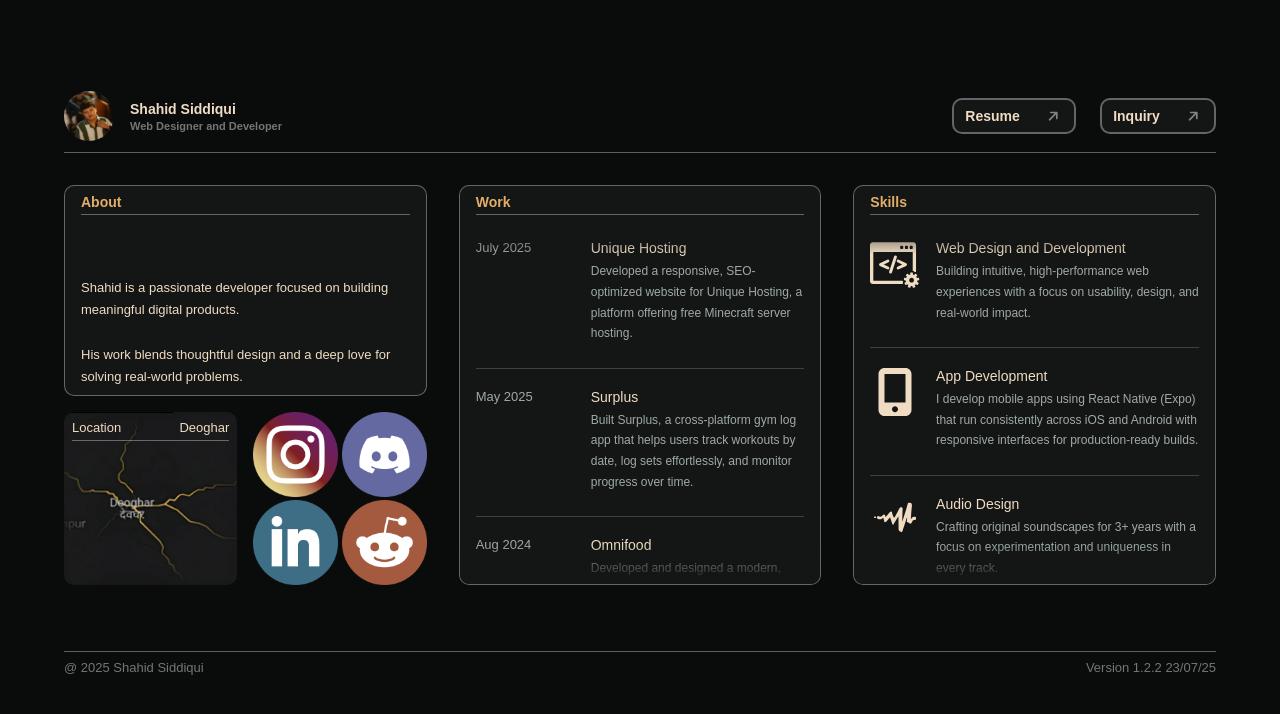
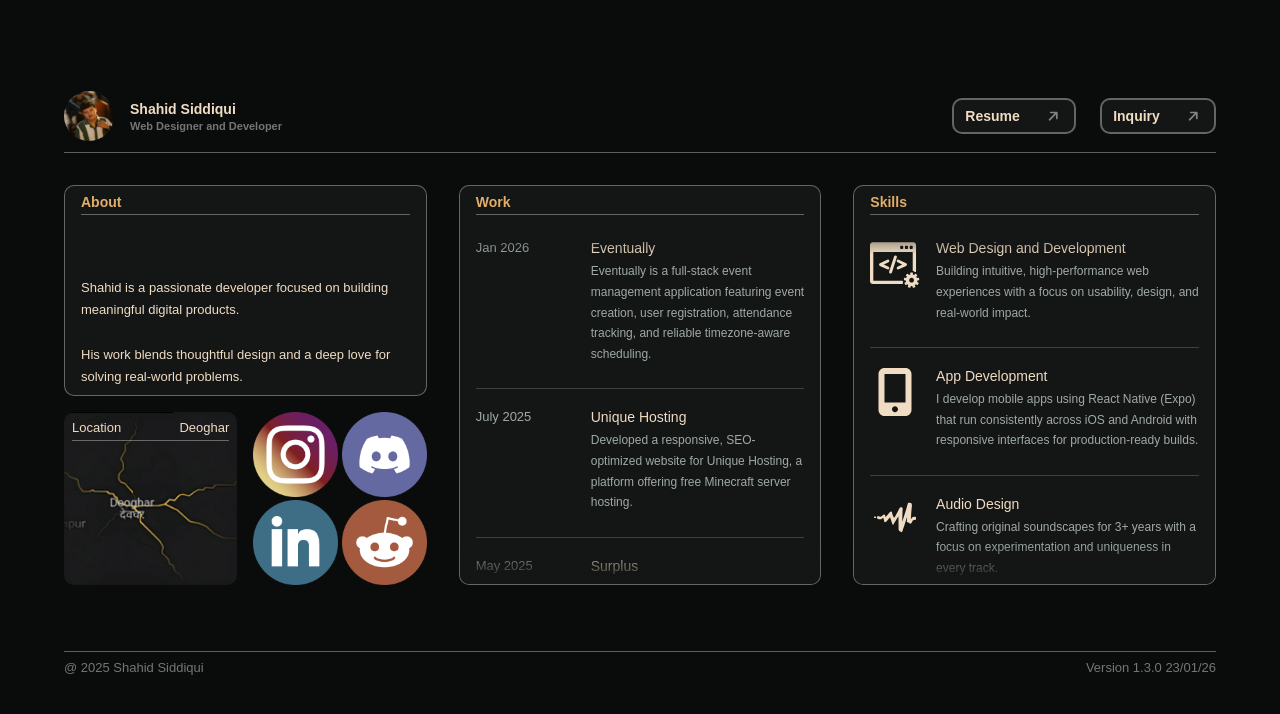
Before and after one commit to souiiii/Porfolio-new, a React (Vite) app in the folder shahid/: page / in a window 1280 px wide. Shown: the top 714 px of the page. Built offline with nearby package versions, Linux system fonts and the light colour scheme.

Commit message:
added a project "Eventually"

```diff
--- a/shahid/package.json
+++ b/shahid/package.json
@@ -14,6 +14,7 @@
     "@fortawesome/free-solid-svg-icons": "^7.0.0",
     "@fortawesome/react-fontawesome": "^0.2.2",
     "@studio-freight/lenis": "^1.0.42",
+    "firebase": "^12.8.0",
     "locomotive-scroll": "^4.1.4",
     "react": "^19.1.0",
     "react-dom": "^19.1.0"
--- a/shahid/src/App.jsx
+++ b/shahid/src/App.jsx
@@ -142,6 +142,17 @@ export default function App() {
             <div className="workItems element-with-scroll">
               <div className="workItemsContainer">
                 <WorkItem
+                  title="Eventually"
+                  link="https://www.http://eventually-env.eba-5k3i7unv.eu-north-1.elasticbeanstalk.com/"
+                  date="Jan 2026"
+                >
+                  Eventually is a full-stack event management application
+                  featuring event creation, user registration, attendance
+                  tracking, and reliable timezone-aware scheduling.
+                </WorkItem>
+              </div>
+              <div className="workItemsContainer">
+                <WorkItem
                   title="Unique Hosting"
                   link="https://www.uniquehosting.space/"
                   date="July 2025"
@@ -178,11 +189,9 @@ export default function App() {
                   title="Deceptioner"
                   date="Dec 2024"
                 >
-                  Contributed to the development of Deceptioner, an advanced AI
-                  rewriting tool designed to bypass AI content detectors.
-                  Focused on creating a modern, intuitive frontend that delivers
-                  a seamless user experience across features like subscription
-                  management, free trials, and upgrade paths.
+                  Contributed to the frontend development of Deceptioner, an
+                  advanced AI rewriting tool designed to bypass AI content
+                  detectors.
                 </WorkItem>
               </div>
             </div>
@@ -294,7 +303,7 @@ export default function App() {
         </div>
         <div className="footer">
           <div>@ 2025 Shahid Siddiqui</div>
-          <div>Version 1.2.2 23/07/25</div>
+          <div>Version 1.3.0 23/01/26</div>
         </div>
       </div>
     </div>
```
Also changed, not shown: 1 other file (tests, documents, lock files or other folders).
